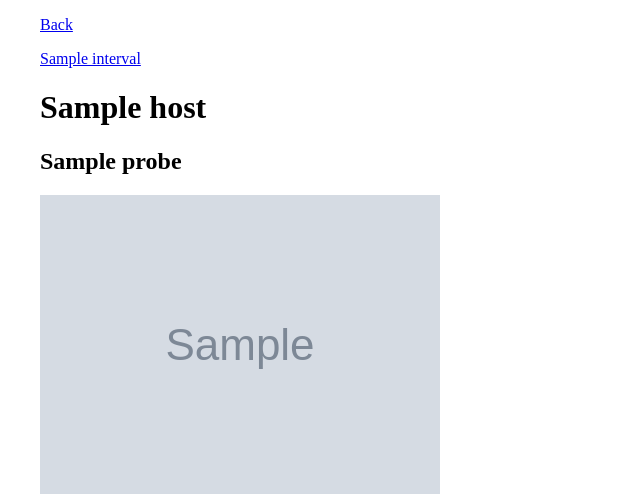
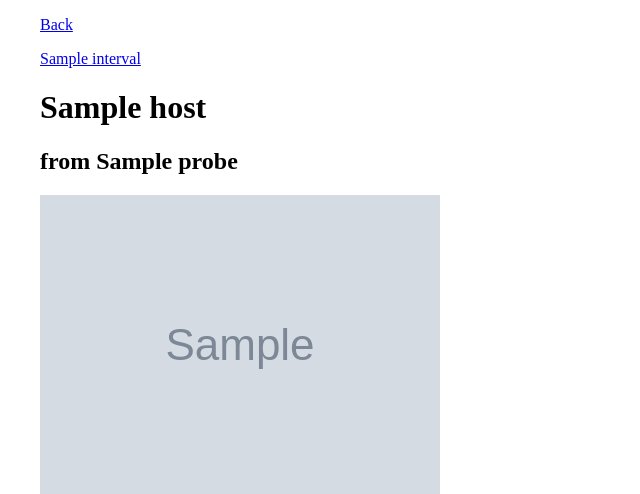
Before and after one commit to annttu/Latenssi, a Python web app: template templates/host.html in a window 1280 px wide. Shown: the top 494 px of the page, without its empty margins (0-640 px from the left). Run offline with Jinja, Linux system fonts and the light colour scheme; the template is opened without the code that fills it: most values are stand-ins (such as "Sample title", 1, 10 or a date in 2020); grey boxes marked "Sample" are stand-in pictures.

Commit message:
show image source

```diff
--- a/lib/web.py
+++ b/lib/web.py
@@ -99,7 +99,7 @@ class ProbeWeb(WebPage):
             if config.probe_addresses:
                 for probe_address in config.probe_addresses:
                     img = '/'.join(['http:/', probe_address, 'graph/%s/?interval=%s&name=%s' % (graph, interval, self.name)])
-                    graphs.append({'img': img, 'name': graph})
+                    graphs.append({'img': img, 'name': graph, 'title': probe_address.split("/")[0]})
             else:
                 img = os.path.join([config.relative_path, 'graph/%s/?interval=%s&name=%s' % (graph, interval, self.name)])
         return graphs
--- a/templates/host.html
+++ b/templates/host.html
@@ -5,7 +5,7 @@
 <h1>{{ host.name }}</h1>
 {% for probe in host.probes %}
 <div class="probe">
-	<h2>{{probe.title}}</h2>
+	<h2>from {{probe.title}}</h2>
 	<img src="{{probe.img}}" alt="graph">
 </div>
 {% endfor %}
```
